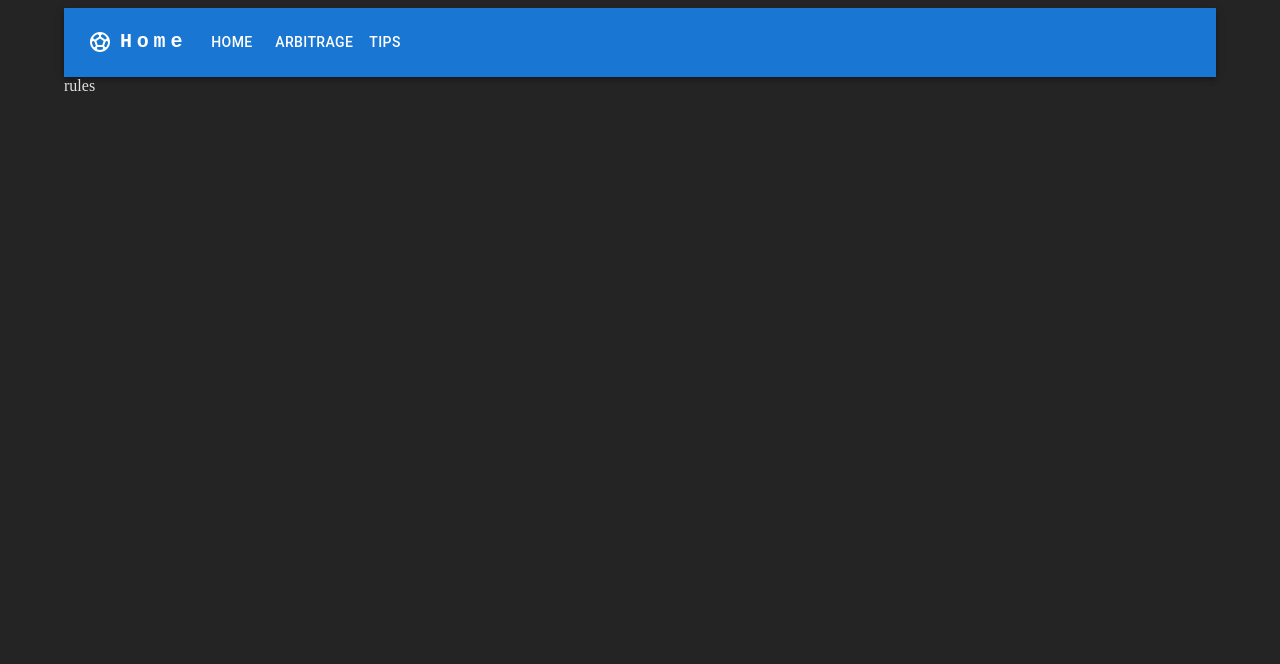
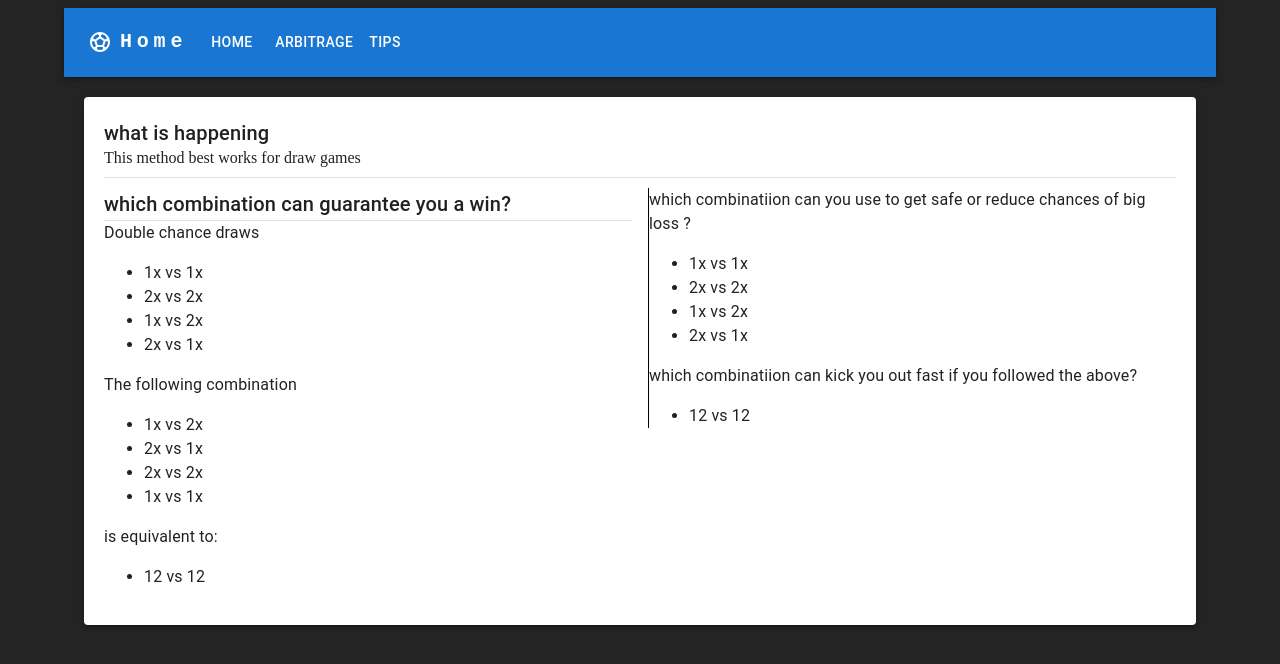
Before and after one commit to dennismoha/arbitrage-betting, a React (Vite) app: page /rules in a window 1280 px wide. Shown: the top 664 px of the page. Built offline with nearby package versions, Linux system fonts and the light colour scheme.

Commit message:
added redirescts and modified manifest.json and rules.tsx

```diff
--- a/index.html
+++ b/index.html
@@ -2,26 +2,30 @@
 <html lang="en">
   <head>
     <meta charset="UTF-8" />
-    <link rel="icon" type="image/svg+xml" href="/vite.svg" />
+    <link rel="icon" type="image/svg+xml" href="/icons/svg1.svg" />
     <meta name="viewport" content="width=device-width, initial-scale=1.0" />
+    <meta name="robots" content="Arbitrage-analysis">
+    <meta name="theme-color" content="#00000"/>
     <meta name="description" content="Arbitrage analysis">
-    <meta name="robots" content="index, follow">
-    <link rel="manifest.json" href="/manifest.json"/>
+    <link rel="apple-touch-icon" href="/icons512_maskable.png"/>
+
+    <link rel="manifest" href="/manifest.json"/>
     <!-- <link rel="canonical" href="https://example.com/page"> -->
     <title>Arbitrage prediction</title>
+    <script>
+      if('serviceWorker' in navigator){
+        window.addEventListener('load', () =>{
+          navigator.serviceWorker.register('/serviceworker.js')
+            .then((reg) => console.log())
+            .catch((error) => console.log('service worker not registered'))
+        })
+      }
+  </script>
   </head>
   <body>
     <noscript>You need javascript to run this app</noscript>
     <div id="root"></div>
     <script type="module" src="/src/main.tsx"></script>
-    <script>
-        if('serviceWorker' in navigator){
-          window.addEventListener('load', () =>{
-            navigator.serviceWorker.register('/serviceworker.js')
-              .then((reg) => console.log())
-              .catch((error) => console.log('service worker not registered'))
-          })
-        }
-    </script>
+
   </body>
 </html>
--- a/src/pages/Rules.tsx
+++ b/src/pages/Rules.tsx
@@ -1,7 +1,70 @@
+import { Typography, Divider, Box, Paper } from "@mui/material";
+import Grid from "@mui/material/Grid2";
 const Rules = () => {
   return (
-   <><div>rules</div></>
-  )
-}
+    <Paper elevation={3} style={{ padding: "20px", margin: "20px" }}>
+      <Typography variant="h6">what is happening</Typography>
+      <Box> This method best works for draw games</Box>
+      <Divider style={{ margin: "10px 0" }} />
+      <Box sx={{ flexGrow: 1 }}>
+        <Grid container spacing={2}>
+          <Grid size={{ xs: 12, md: 6 }}>
+            <Box>
+              <Typography variant="h6">
+                {" "}
+                which combination can guarantee you a win?
+              </Typography>
+              <Divider />
 
-export default Rules
+              <Typography>
+                Double chance draws
+                <ul>
+                  <li>1x vs 1x</li>
+                  <li>2x vs 2x</li>
+                  <li>1x vs 2x</li>
+                  <li>2x vs 1x</li>
+                </ul>
+              </Typography>
+              <Typography>
+                The following combination
+                <ul>
+                  <li>1x vs 2x</li>
+                  <li>2x vs 1x</li>
+                  <li>2x vs 2x</li>
+                  <li>1x vs 1x</li>
+                </ul>
+                is equivalent to:
+                <ul>
+                  <li>12 vs 12</li>
+                </ul>
+              </Typography>
+            </Box>
+          </Grid>
+          <Grid size={{ xs: 12, md: 6 }}>
+            <Box style={{ borderLeft: "1px solid black" }}>
+              <Typography>
+                which combinatiion can you use to get safe or reduce chances of
+                big loss ?
+                <ul>
+                  <li>1x vs 1x</li>
+                  <li>2x vs 2x</li>
+                  <li>1x vs 2x</li>
+                  <li>2x vs 1x</li>
+                </ul>
+              </Typography>
+              <Typography>
+                which combinatiion can kick you out fast if you followed the
+                above?
+                <ul>
+                  <li>12 vs 12</li>
+                </ul>
+              </Typography>
+            </Box>
+          </Grid>
+        </Grid>
+      </Box>
+    </Paper>
+  );
+};
+
+export default Rules;
```
Also changed, not shown: public/icons/svg1.svg (added), public/manifest.json, 1 other file (tests, documents, lock files or other folders).
